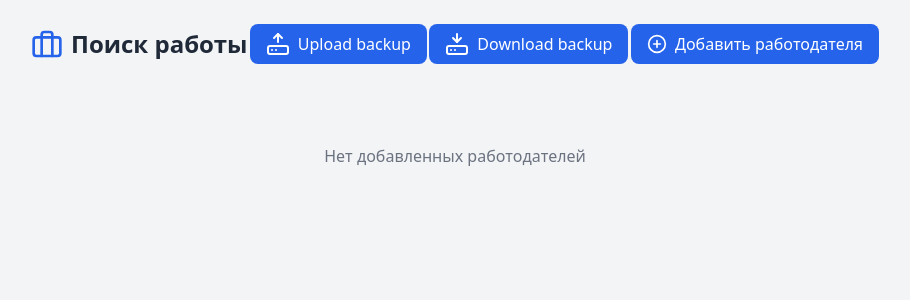
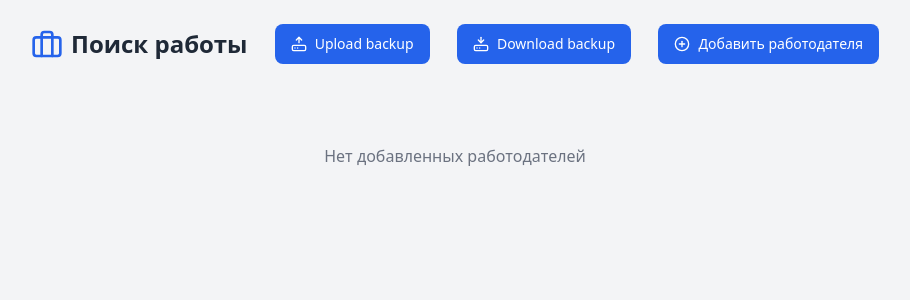
Before and after one commit to powerckbestest/job-search-tracker-app, a React (Vite) app: page / in a window 1280 px wide. Shown: the top 300 px of the page, without its empty margins (185-1095 px from the left). Built offline with nearby package versions, Linux system fonts and the light colour scheme.

Commit message:
refactoring/#15-shad-cn-integration заменены кнопки

```diff
--- a/package.json
+++ b/package.json
@@ -26,6 +26,7 @@
     ]
   },
   "dependencies": {
+    "@radix-ui/react-slot": "^1.1.0",
     "@reduxjs/toolkit": "^2.3.0",
     "class-variance-authority": "^0.7.0",
     "clsx": "^2.1.1",
--- a/src/App.tsx
+++ b/src/App.tsx
@@ -14,6 +14,7 @@
   selectValueIsAdding,
   valuesSlice,
 } from './model/values.ts';
+import { Button } from '@/components/ui/button.tsx';
 
 function App() {
   const dispatch = useAppDispatch();
@@ -48,14 +49,14 @@
             </div>
             <UploadBackup />
             <DownloadBackup />
-            <button
+            <Button
               data-testid="addEmployer"
               onClick={() => setIsAdding(true)}
               className="flex items-center gap-2 rounded-lg bg-blue-600 px-4 py-2 text-white transition-colors hover:bg-blue-700"
             >
               <PlusCircle size={20} />
               Добавить работодателя
-            </button>
+            </Button>
           </div>
         </header>
 
--- a/src/components/DeleteCurrentEmployer.tsx
+++ b/src/components/DeleteCurrentEmployer.tsx
@@ -1,8 +1,9 @@
 import { Employer } from '../types.ts';
-import { FC, useState } from 'react';
+import  { FC, useState } from 'react';
 import { useAppDispatch } from '../model/store.ts';
 import { employersSlice } from '../model/employers.ts';
 import { Trash2, Ban } from 'lucide-react';
+import { Button } from '@/components/ui/button.tsx';
 type DeleteCurrentEmployerProps = {
   employerId: Employer['id'];
 };
@@ -14,7 +15,8 @@
 
   return (
     <>
-      <button
+      <Button
+        variant="ghost"
         data-testid="deleteEmployer"
         onClick={() => {
           setIsOpen(true);
@@ -22,7 +24,7 @@
         className="rounded-md px-3 py-1 text-sm text-red-600 transition-colors hover:bg-red-50"
       >
         <Trash2 />
-      </button>
+      </Button>
       <dialog
         className="rounded-lg border-2 border-gray-200 bg-white shadow-lg"
         open={isOpen}
@@ -32,7 +34,7 @@
             Вы уверены, что хотите удалить этого работодателя?
           </h3>
           <div className="direction-row mt-2 flex items-center justify-between gap-2">
-            <button
+            <Button
               data-testid="confirm-cancel"
               onClick={() => {
                 setIsOpen(false);
@@ -41,8 +43,8 @@
             >
               <Ban />
               Отмена
-            </button>
-            <button
+            </Button>
+            <Button
               data-testid="confirm-delete"
               onClick={() => {
                 dispatch(employersSlice.actions.deleteEmployer(employerId));
@@ -51,7 +53,7 @@
               className="direction-row flex items-center gap-2 rounded-md bg-red-500 px-3 py-2 text-sm text-white transition-colors hover:bg-red-700"
             >
               <Trash2 /> Удалить
-            </button>
+            </Button>
           </div>
         </div>
       </dialog>
--- a/src/components/DownloadBackup.tsx
+++ b/src/components/DownloadBackup.tsx
@@ -1,5 +1,7 @@
 import { HardDriveDownload } from 'lucide-react';
 import { persistor } from '../model/store.ts';
+
+import { Button } from "@/components/ui/button"
 
 export const DownloadBackup = () => {
   const downloadBackup = () => {
@@ -17,7 +19,7 @@
 
   return (
     <div>
-      <button
+      <Button
         data-testid="downloadBackup"
         alt-text="Скачать резервную копию"
         className="flex items-center gap-2 rounded-lg bg-blue-600 px-4 py-2 text-white transition-colors hover:bg-blue-700"
@@ -25,7 +27,7 @@
       >
         <HardDriveDownload />
         Download backup
-      </button>
+      </Button>
     </div>
   );
 };
--- a/src/components/EditCurrentEmployer.tsx
+++ b/src/components/EditCurrentEmployer.tsx
@@ -3,6 +3,7 @@
 import { valuesSlice } from '../model/values.ts';
 import { Pencil } from 'lucide-react';
 import { Employer } from '../types.ts';
+import { Button } from '@/components/ui/button.tsx';
 
 type EditCurrentEmployerProps = {
   employerId: Employer['id'];
@@ -13,15 +14,16 @@
   const dispatch = useAppDispatch();
 
   return (
-    <button
+    <Button
       data-testid="editEmployer"
       onClick={() => {
         dispatch(valuesSlice.actions.setIsAdding(false));
         dispatch(valuesSlice.actions.setEditingEmployerId(employerId));
       }}
+      variant="ghost"
       className="rounded-md px-3 py-1 text-sm text-blue-600 transition-colors hover:bg-blue-50"
     >
       <Pencil />
-    </button>
+    </Button>
   );
 };
--- a/src/components/EditEmployerCard.tsx
+++ b/src/components/EditEmployerCard.tsx
@@ -4,6 +4,7 @@
 import { selectValueEditingEmployerId, valuesSlice } from '../model/values.ts';
 import { employersSelectors, employersSlice } from '../model/employers.ts';
 import { useSelector } from 'react-redux';
+import { Button } from '@/components/ui/button.tsx';
 
 const newEmployerTemp: Employer = {
   companyName: '',
@@ -124,21 +125,22 @@
           />
         </div>
         <div className="flex justify-end gap-2">
-          <button
+          <Button
+            variant="ghost"
             data-testid="cancel"
             type="button"
             onClick={handleCancelEditEmployer}
             className="rounded-md px-4 py-2 text-gray-600 hover:bg-gray-100"
           >
             Отмена
-          </button>
-          <button
+          </Button>
+          <Button
             data-testid="save"
             type="submit"
             className="rounded-md bg-blue-600 px-4 py-2 text-white hover:bg-blue-700"
           >
             Сохранить
-          </button>
+          </Button>
         </div>
       </form>
     </div>
--- a/src/components/EmployerCard.tsx
+++ b/src/components/EmployerCard.tsx
@@ -11,6 +11,7 @@
 import InterviewList from './InterviewList';
 import { EditCurrentEmployer } from './EditCurrentEmployer.tsx';
 import { DeleteCurrentEmployer } from './DeleteCurrentEmployer.tsx';
+import { Button } from '@/components/ui/button.tsx';
 
 interface Props {
   employer: Employer;
@@ -52,13 +53,14 @@
           </div>
         </div>
 
-        <button
+        <Button
+          variant="ghost"
           data-testid="expandInterviewList"
           onClick={() => setIsExpanded(!isExpanded)}
           className="rounded-full p-2 transition-colors hover:bg-gray-100"
         >
           {isExpanded ? <ChevronUp size={20} /> : <ChevronDown size={20} />}
-        </button>
+        </Button>
       </div>
 
       {isExpanded && (
--- a/src/components/UploadBackup.tsx
+++ b/src/components/UploadBackup.tsx
@@ -1,5 +1,6 @@
 import { HardDriveUpload } from 'lucide-react';
 import { persistor } from '../model/store.ts';
+import { Button } from '@/components/ui/button.tsx';
 
 export const UploadBackup = () => {
   const uploadBackup = () => {
@@ -32,15 +33,15 @@
 
   return (
     <div>
-      <button
-        data-testid="uploadBackup"
+      <Button
+
         aria-label="Upload backup"
         className="flex items-center gap-2 rounded-lg bg-blue-600 px-4 py-2 text-white transition-colors hover:bg-blue-700"
         onClick={uploadBackup}
       >
         <HardDriveUpload />
         Upload backup
-      </button>
+      </Button>
     </div>
   );
 };
--- /dev/null
+++ b/src/components/ui/button.tsx
@@ -0,0 +1,56 @@
+import * as React from "react"
+import { Slot } from "@radix-ui/react-slot"
+import { cva, type VariantProps } from "class-variance-authority"
+
+import { cn } from "@/lib/utils"
+
+const buttonVariants = cva(
+  "inline-flex items-center justify-center gap-2 whitespace-nowrap rounded-md text-sm font-medium ring-offset-white transition-colors focus-visible:outline-none focus-visible:ring-2 focus-visible:ring-neutral-950 focus-visible:ring-offset-2 disabled:pointer-events-none disabled:opacity-50 [&_svg]:pointer-events-none [&_svg]:size-4 [&_svg]:shrink-0 dark:ring-offset-neutral-950 dark:focus-visible:ring-neutral-300",
+  {
+    variants: {
+      variant: {
+        default: "bg-neutral-900 text-neutral-50 hover:bg-neutral-900/90 dark:bg-neutral-50 dark:text-neutral-900 dark:hover:bg-neutral-50/90",
+        destructive:
+          "bg-red-500 text-neutral-50 hover:bg-red-500/90 dark:bg-red-900 dark:text-neutral-50 dark:hover:bg-red-900/90",
+        outline:
+          "border border-neutral-200 bg-white hover:bg-neutral-100 hover:text-neutral-900 dark:border-neutral-800 dark:bg-neutral-950 dark:hover:bg-neutral-800 dark:hover:text-neutral-50",
+        secondary:
+          "bg-neutral-100 text-neutral-900 hover:bg-neutral-100/80 dark:bg-neutral-800 dark:text-neutral-50 dark:hover:bg-neutral-800/80",
+        ghost: "hover:bg-neutral-100 hover:text-neutral-900 dark:hover:bg-neutral-800 dark:hover:text-neutral-50",
+        link: "text-neutral-900 underline-offset-4 hover:underline dark:text-neutral-50",
+      },
+      size: {
+        default: "h-10 px-4 py-2",
+        sm: "h-9 rounded-md px-3",
+        lg: "h-11 rounded-md px-8",
+        icon: "h-10 w-10",
+      },
+    },
+    defaultVariants: {
+      variant: "default",
+      size: "default",
+    },
+  }
+)
+
+export interface ButtonProps
+  extends React.ButtonHTMLAttributes<HTMLButtonElement>,
+    VariantProps<typeof buttonVariants> {
+  asChild?: boolean
+}
+
+const Button = React.forwardRef<HTMLButtonElement, ButtonProps>(
+  ({ className, variant, size, asChild = false, ...props }, ref) => {
+    const Comp = asChild ? Slot : "button"
+    return (
+      <Comp
+        className={cn(buttonVariants({ variant, size, className }))}
+        ref={ref}
+        {...props}
+      />
+    )
+  }
+)
+Button.displayName = "Button"
+
+export { Button, buttonVariants }
```
Also changed, not shown: src/components/InterviewList.tsx (+19 -13 lines), 1 other file (tests, documents, lock files or other folders).
